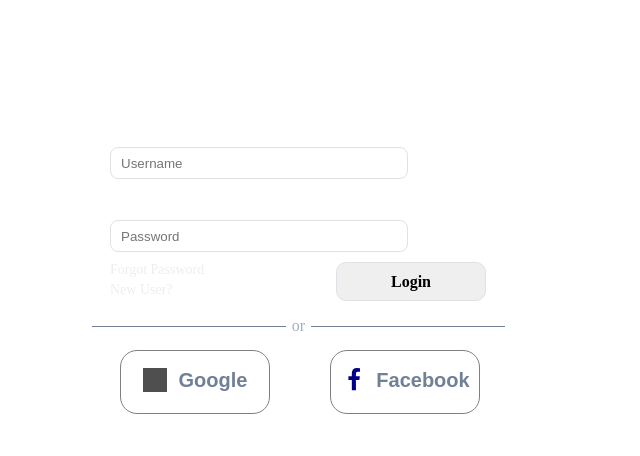
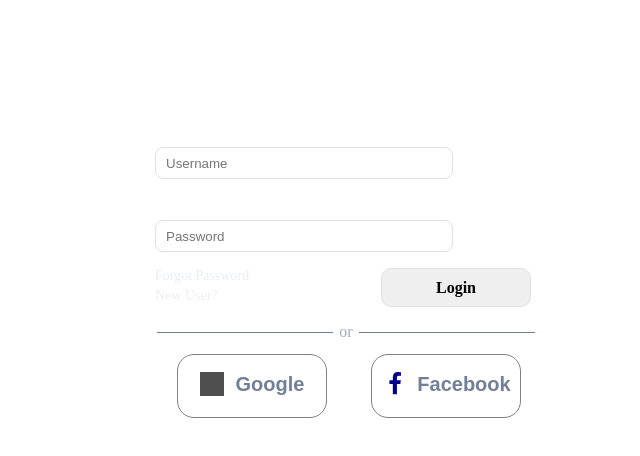
Before and after one commit to Cresswell-0301/FYP-TEMPLETE, a Next.js app: page /login in a window 1280 px wide. Shown: the top 456 px of the page, without its empty margins (129-769 px from the left). Built offline with nearby package versions, Linux system fonts and the light colour scheme; grey boxes are pictures that could not be loaded.

Commit message:
update login.js

```diff
--- a/pages/login.js
+++ b/pages/login.js
@@ -34,7 +34,7 @@
 const Form = styled.form`
     width: 480px;
     padding-top: 20px;
-    padding-left: 20px;
+    padding-left: 65px;
 `;
 
 const Label = styled.label`
@@ -64,7 +64,7 @@
 const MiniCon = styled.div`
     display: flex;
     flex-direction: row;
-    padding-top: 10px;
+    padding-top: 1rem;
 `;
 
 const ColCon = styled.div`
@@ -170,8 +170,8 @@
     border-radius: 17px;
     border: 1px solid gray;
     background: rgba(217, 217, 217, 0.00);
-    margin: 0 30px;
-    margin-top: -10px;
+    margin: 0 22px;
+    margin-top: -12px;
     cursor: pointer;
 
     &:hover {
@@ -228,19 +228,20 @@
                     <SubmitBtn type="submit">Login</SubmitBtn>
                 </MiniCon>
 
-            </Form>
-
                 <Field>
                     <Legend>or</Legend>
                 </Field>
 
+                {/* Google LOGIN BTN Start */}
                 <GooBtn type="button">
                     <OthContainer>
                         <GImg src="https://www.svgrepo.com/show/475656/google-color.svg" loading="lazy" alt="google logo"/>
                         Google
                     </OthContainer>
                 </GooBtn>
+                {/* Google LOGIN BTN End */}
 
+                {/* FB LOGIN BTN Start */}
                 <FbBtn type="button">
                     <OthContainer>
                         <Svg viewBox="0 0 1792 1792" xmlns="http://www.w3.org/2000/svg">
@@ -249,6 +250,8 @@
                         Facebook
                     </OthContainer>
                 </FbBtn>
+                {/* FB LOGIN BTN End */}
+            </Form>
 
         </Container>
     )
```
Lines whose indentation alone changed are shown as unchanged.
